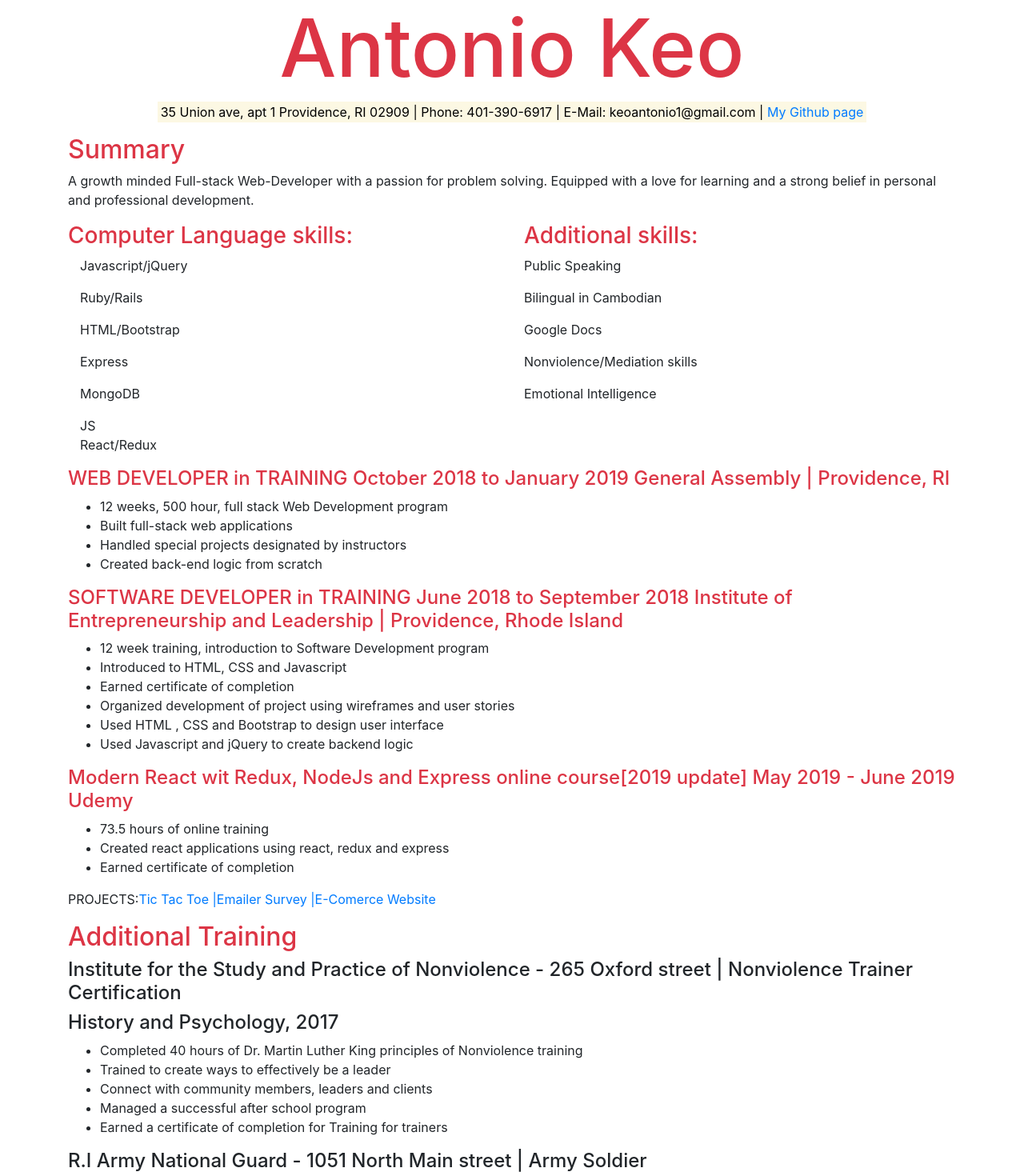
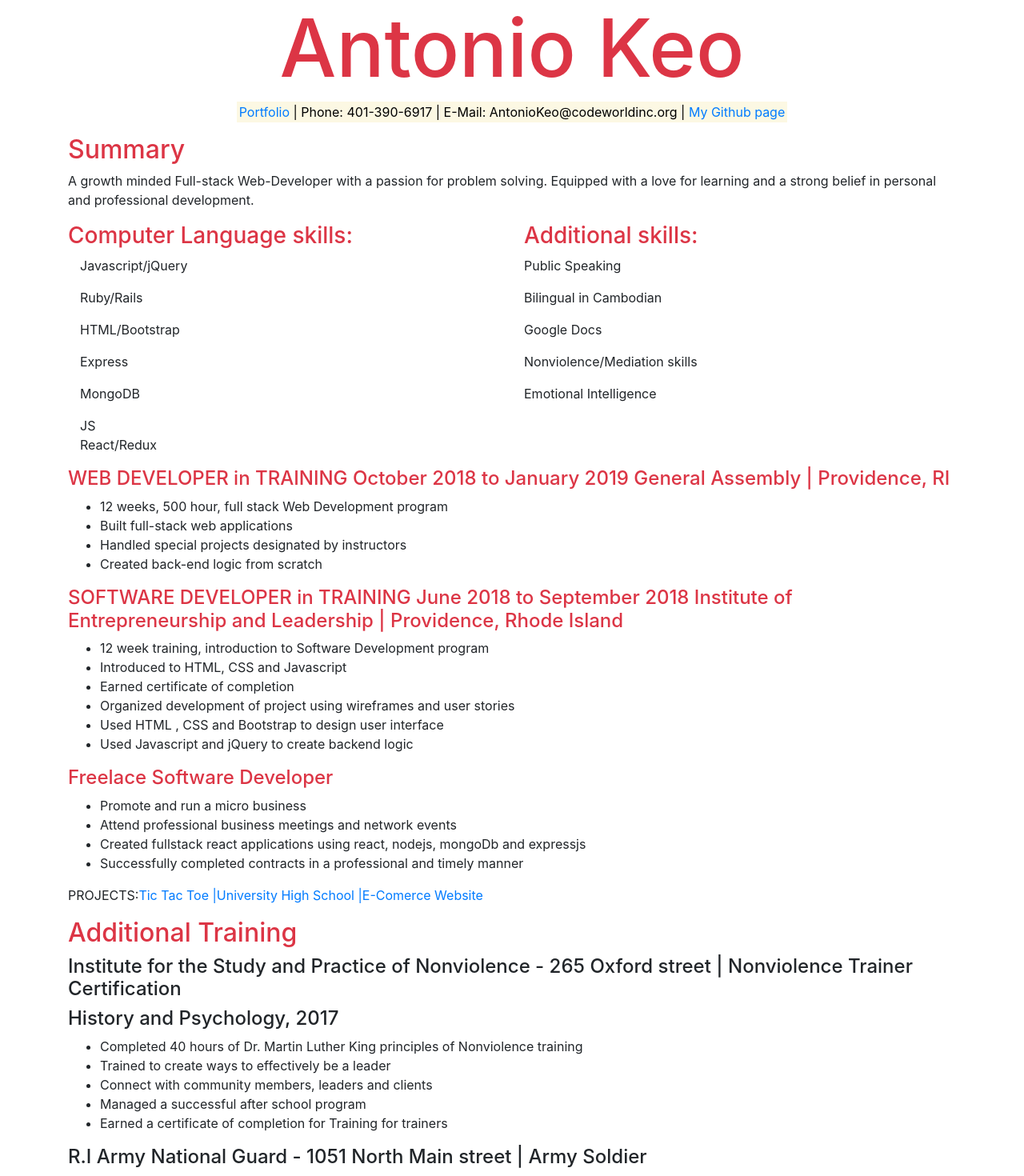
Before and after one commit to tonetone101/react-resume, a React (Create React App) app: page / in a window 1280 px wide. Shown: the top 1470 px of the page at 80% size. Built offline with nearby package versions, Linux system fonts and the light colour scheme.

Commit message:
changed my experiences

```diff
--- a/src/Experience.js
+++ b/src/Experience.js
@@ -1,12 +1,12 @@
-import React from 'react'
-
+import React from "react";
 
 const Experience = () => (
-  <div className='container'>
-    <div >
-      <h4 className='text-danger'>WEB DEVELOPER in TRAINING
-October 2018 to January 2019
-General Assembly | Providence, RI</h4>
+  <div className="container">
+    <div>
+      <h4 className="text-danger">
+        WEB DEVELOPER in TRAINING October 2018 to January 2019 General Assembly
+        | Providence, RI
+      </h4>
       <ul>
         <li>12 weeks, 500 hour, full stack Web Development program</li>
         <li>Built full-stack web applications</li>
@@ -16,42 +16,49 @@ General Assembly | Providence, RI</h4>
     </div>
 
     <div>
-      <h4 className='text-danger'>SOFTWARE DEVELOPER in TRAINING
-June 2018 to September 2018
-Institute of Entrepreneurship and Leadership |
-Providence, Rhode Island</h4>
+      <h4 className="text-danger">
+        SOFTWARE DEVELOPER in TRAINING June 2018 to September 2018 Institute of
+        Entrepreneurship and Leadership | Providence, Rhode Island
+      </h4>
 
       <ul>
         <li>12 week training, introduction to Software Development program</li>
         <li>Introduced to HTML, CSS and Javascript</li>
         <li>Earned certificate of completion</li>
-        <li>Organized development of project using wireframes and user stories</li>
+        <li>
+          Organized development of project using wireframes and user stories
+        </li>
         <li>Used HTML , CSS and Bootstrap to design user interface</li>
         <li>Used Javascript and jQuery to create backend logic</li>
       </ul>
     </div>
 
     <div>
-      <h4 className='text-danger'>
-        Modern React wit Redux, NodeJs and Express online course[2019 update]
-        May 2019 - June 2019
-        Udemy
-      </h4>
-        <ul>
-          <li>73.5 hours of online training</li>
-          <li>Created react applications using react, redux and express</li>
-          <li>Earned certificate of completion</li>
-        </ul>
+      <h4 className="text-danger">Freelace Software Developer</h4>
+      <ul>
+        <li>Promote and run a micro business</li>
+        <li>Attend professional business meetings and network events</li>
+        <li>
+          Created fullstack react applications using react, nodejs, mongoDb and
+          expressjs
+        </li>
+        <li>
+          Successfully completed contracts in a professional and timely manner
+        </li>
+      </ul>
     </div>
 
     <div>
-      <p>PROJECTS:
-        <a href='https://antkeo1.github.io/myTicTacToe/'>Tic Tac Toe |</a>
-        <a href='https://floating-gorge-22160.herokuapp.com/'>Emailer Survey |</a>
-        <a href='https://pvd04-squad06.github.io/Squad-project-client/'>E-Comerce Website</a>
+      <p>
+        PROJECTS:
+        <a href="https://antkeo1.github.io/myTicTacToe/">Tic Tac Toe |</a>
+        <a href="http://uhschool.org">University High School |</a>
+        <a href="https://pvd04-squad06.github.io/Squad-project-client/">
+          E-Comerce Website
+        </a>
       </p>
     </div>
   </div>
-)
+);
 
-export default Experience
+export default Experience;
--- a/src/Heading.js
+++ b/src/Heading.js
@@ -1,17 +1,17 @@
-import React from 'react'
-import './Heading.css'
+import React from "react";
+import "./Heading.css";
 
 const Heading = () => (
-  <div className='text-center'>
-    <h1 className='text-danger'>Antonio Keo</h1>
-    <p><mark>35 Union ave, apt 1
-    Providence, RI 02909
-    | Phone: 401-390-6917
-    | E-Mail: keoantonio1@gmail.com
-    | <a href='https://www.github.com/Antkeo1'>My Github page</a>
-    </mark></p>
+  <div className="text-center">
+    <h1 className="text-danger">Antonio Keo</h1>
+    <p>
+      <mark>
+        <a href="http://codeworldinc.org">Portfolio</a> | Phone: 401-390-6917 |
+        E-Mail: AntonioKeo@codeworldinc.org |{" "}
+        <a href="https://www.github.com/Antkeo1">My Github page</a>
+      </mark>
+    </p>
+  </div>
+);
 
-  </div>
-)
-
-export default Heading
+export default Heading;
```
